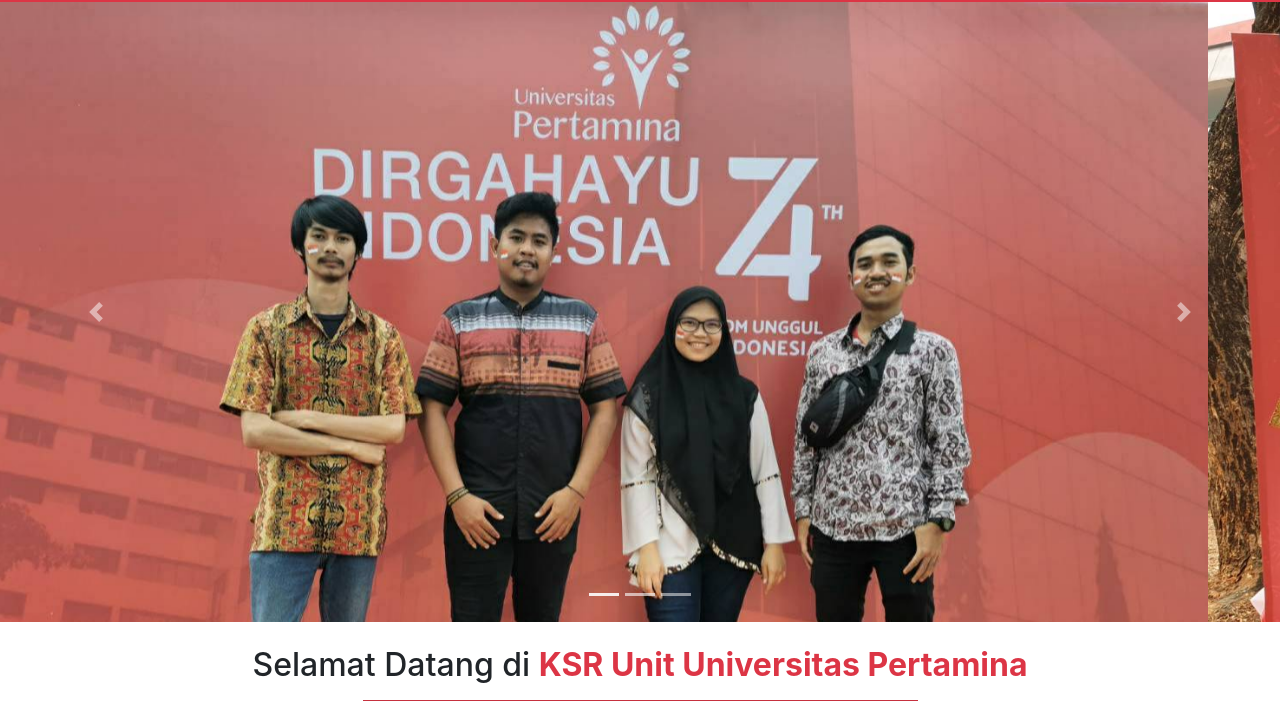
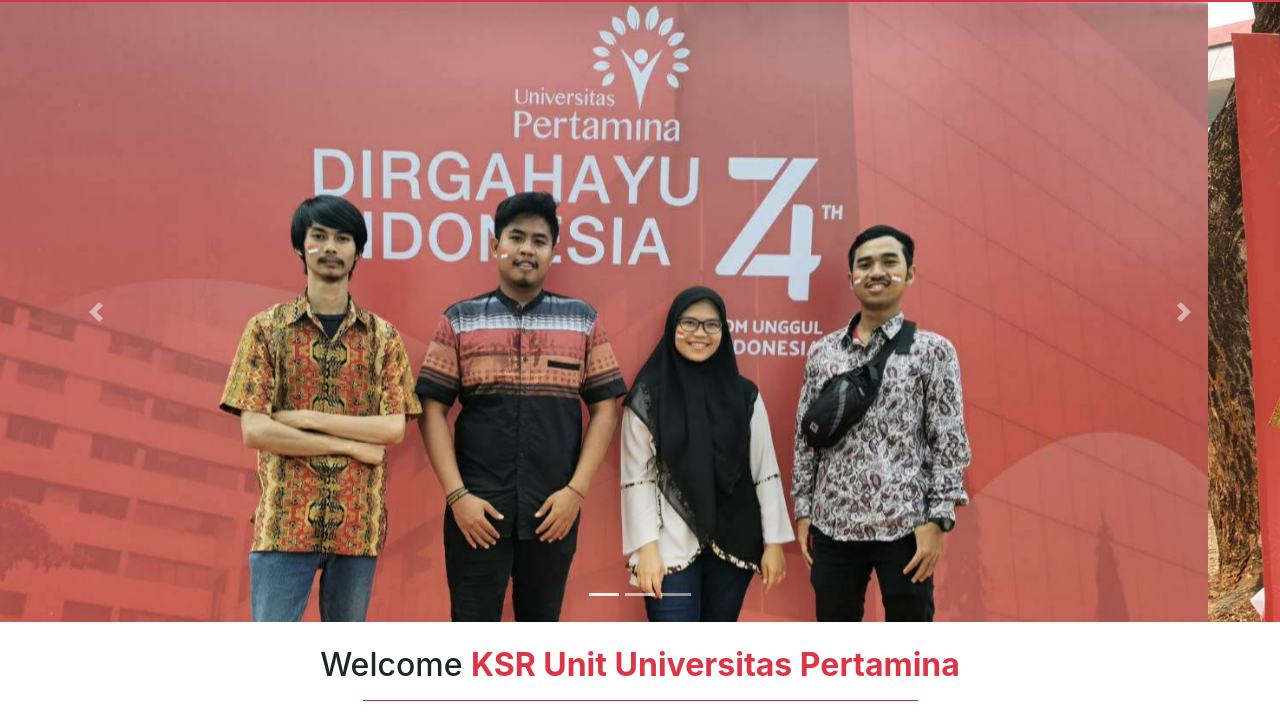
Before and after one commit to nshrullah/nshrullah.github.io, a plain HTML site: page index.html in a window 1280 px wide. Shown: the part 84-800 px from the top of the page. Drawn offline with nearby package versions, Linux system fonts and the light colour scheme.

Commit message:
ubah jadi bahasa inggris

```diff
--- a/index.html
+++ b/index.html
@@ -90,7 +90,7 @@
         <div class="container py-4">
             <div class="row text-justify">
                 <div class="col">
-                    <h2 class="text-center"> Selamat Datang di <b class="text-danger">KSR Unit Universitas Pertamina</b>
+                    <h2 class="text-center"> Welcome <b class="text-danger">KSR Unit Universitas Pertamina</b>
                     </h2>
                     <hr class="w-50 bg-danger">
                     <p class="mt-4">
```
